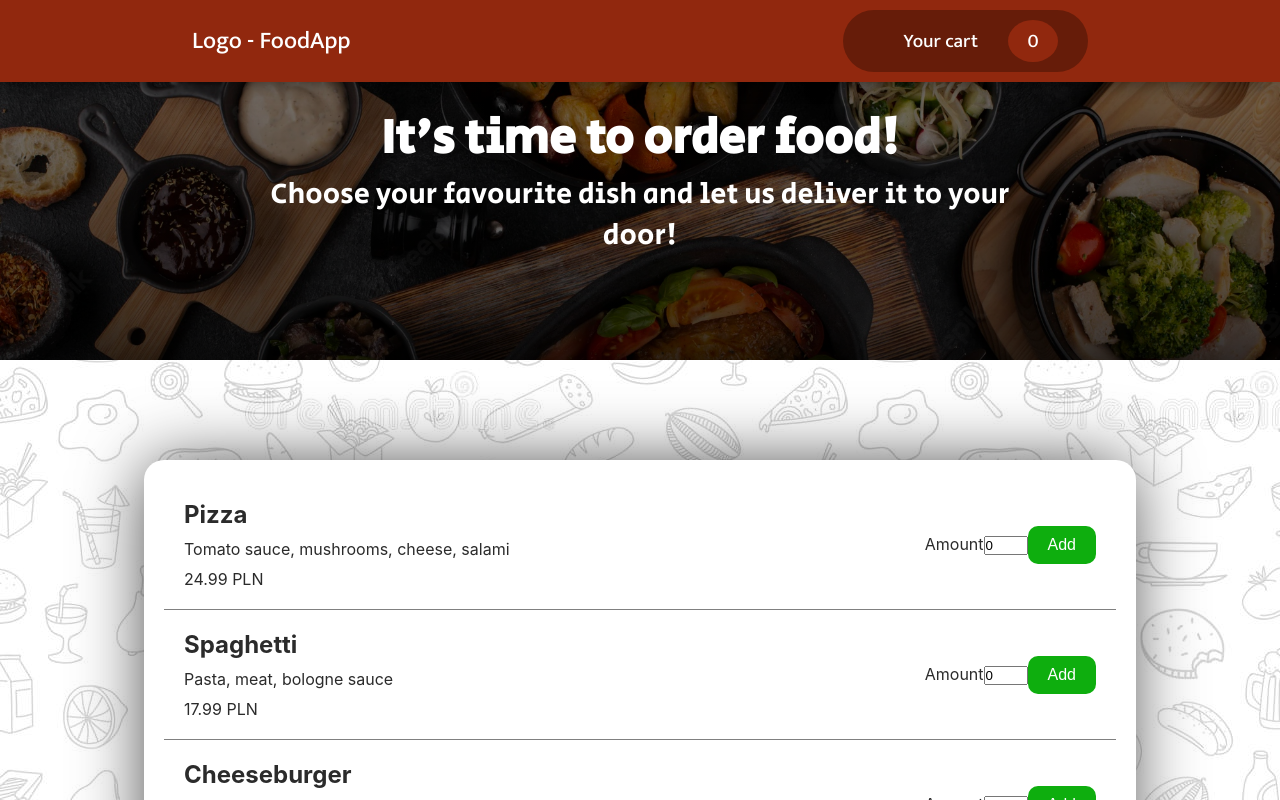
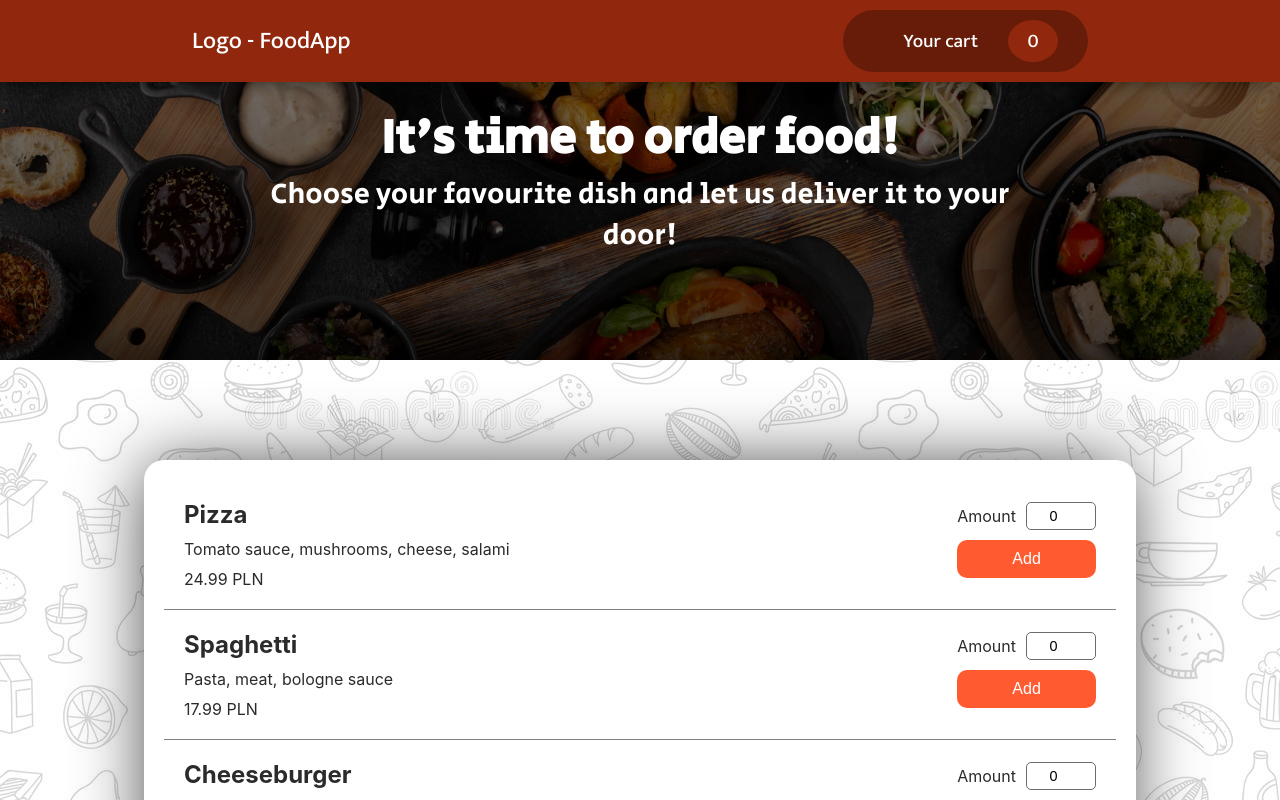
Before and after one commit to BlazejDuszynski/food_order_app, a React (Create React App) app: page / in a window 1280 px wide. Shown: the top 800 px of the page. Built offline with nearby package versions, Linux system fonts and the light colour scheme; some icons are missing.

Commit message:
better UI added to addItem form

```diff
--- a/src/Components/Layout/Header.module.css
+++ b/src/Components/Layout/Header.module.css
@@ -7,6 +7,7 @@
   display: flex;
   justify-content: space-between;
   position: fixed;
+  z-index: 1;
   box-shadow: -1px 7px 21px -11px rgba(0, 0, 0, 0.75);
   -webkit-box-shadow: -1px 7px 21px -11px rgba(0, 0, 0, 0.75);
   -moz-box-shadow: -1px 7px 21px -11px rgba(0, 0, 0, 0.75);
--- a/src/Components/Layout/Menu/MenuItem.js
+++ b/src/Components/Layout/Menu/MenuItem.js
@@ -34,6 +34,7 @@ const MenuItem = (props) => {
         description={props.description}
       />
       <form className={styles.form} onSubmit={formSubmitHandler}>
+        <div className={styles.upperPart}>
           <label>Amount</label>
           <input
             ref={amountInputRef}
@@ -44,6 +45,7 @@ const MenuItem = (props) => {
             max="5"
             className={styles.input}
           ></input>
+        </div>
         <button type="submit" className={styles.button}>
           Add
         </button>
--- a/src/Components/Layout/Menu/MenuItem.module.css
+++ b/src/Components/Layout/Menu/MenuItem.module.css
@@ -10,10 +10,17 @@
   right: 20px;
   top: 50%;
   transform: translateY(-50%);
+  display: flex;
+  flex-direction: column;
 }
 
 .input {
-  width: auto;
+  padding: 5px;
+  border-radius: 5px;
+  border: 1px solid rgb(107, 107, 107);
+  text-align: center;
+  width: 70px;
+  font-size: .9em;
 }
 
 .button {
@@ -25,4 +32,17 @@
   border-radius: 10px;
   font-size: 1em;
   margin: 10px auto;
+  width: 100%;
+  background-color: #FF5A30;
+  cursor: pointer;
 }
+
+.button:hover {
+  background-color: #df4e29;
+}
+
+.upperPart {
+  display: flex;
+  gap: 10px;
+  align-items: center;
+}
```
Lines whose indentation alone changed are shown as unchanged.
